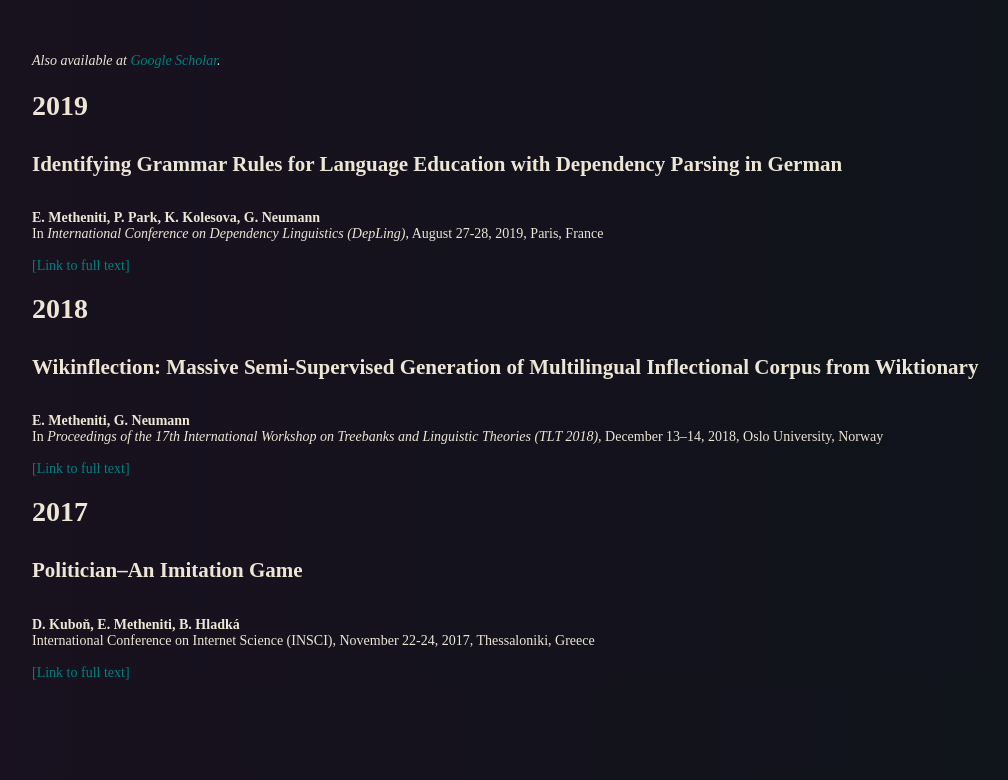
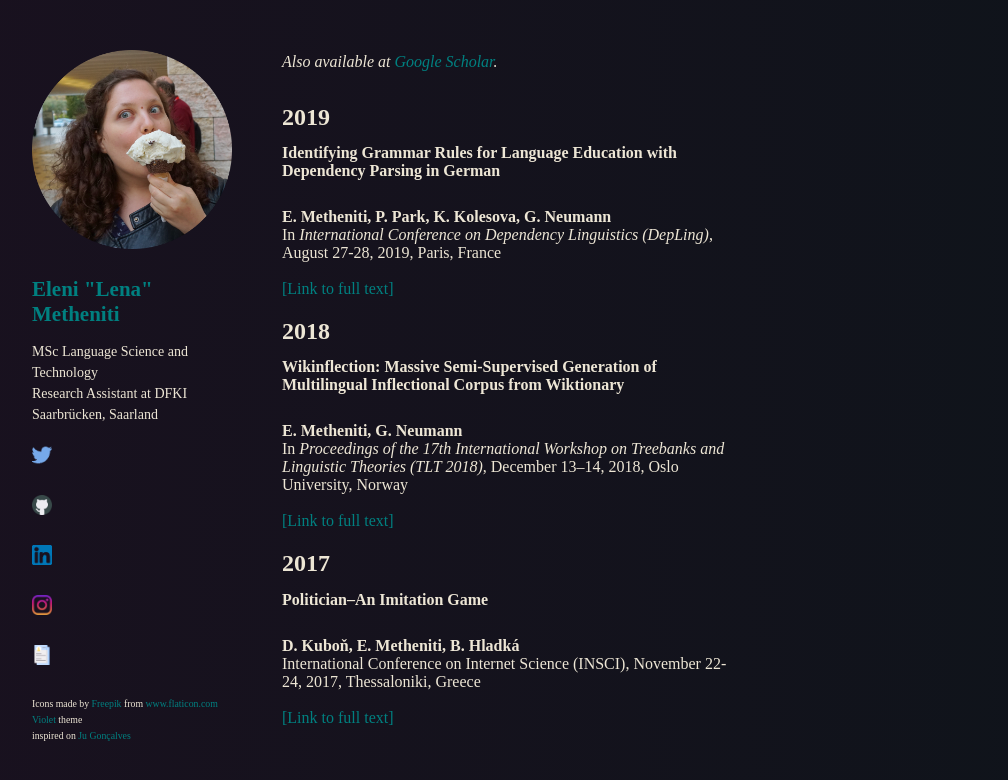
Before and after one commit to lenakmeth/lenakmeth.github.io, a Jekyll site: the page built from publications.html, in a window 1280 px wide. Shown: the top 780 px of the page, without its empty margins (68-1076 px from the left). Built offline with Jekyll 4.4.1, drawn with Linux system fonts in a browser that asks for light colours.

Commit message:
add cv icon

```diff
--- a/_sass/home.sass
+++ b/_sass/home.sass
@@ -35,8 +35,12 @@ span
   line-height: 1.5
 
 h1
-  font-size: 2em
-  margin-bottom: 30px
+  font-size: 1.5em
+  margin-bottom: 10px
+
+h2
+  font-size: 1em
+  margin-bottom: 10px
 
 strong
   font-weight: bold
--- a/publications.html
+++ b/publications.html
@@ -4,6 +4,36 @@ layout: default
 ---
 <!---![Profile Image]({{ site.url }}/{{ site.picture }})
 -->
+<header>
+  <img alt="{{ site.name }} picture" src="{{ site.picture }}" width=200px height=200px/>
+
+  <h1>
+    <strong><a href="./">{{ site.name }}</a></strong>
+  </h1>
+
+  <p>
+    MSc Language Science and Technology</br>
+    Research Assistant at DFKI </br>
+    Saarbrücken, Saarland</br>
+  </p>
+
+  <nav>
+    <a alt="Twitter" href="https://twitter.com/{{ site.twitter }}" target="_blank" rel="noopener"> <div class="container"><img src="src/icons/twitter.png" max-width="10%" max-height="10%"></div></a> &nbsp;&nbsp;
+    <a alt="Github" href="https://github.com/{{ site.github }}" target="_blank" rel="noopener"><div class="container"><img src="src/icons/github.png" max-width="10%" max-height="10%"></div></a> &nbsp;&nbsp;
+    <a alt="LinkedIn" href="https://www.linkedin.com/in/lenakmeth/" target="_blank" rel="noopener"><div class="container"><img src="src/icons/linkedin.png" max-width="10%" max-height="10%"></div></a> &nbsp;&nbsp;
+    <a alt="Instagram" href="https://www.instagram.com/lenakmeth/" target="_blank" rel="noopener"><div class="container"><img src="src/icons/instagram.png" max-width="10%" max-height="10%"></div></a> &nbsp;&nbsp;
+    <a alt="CV" href="{{ site.cv }}" target="_blank" rel="noopener"><div class="container"><img src="src/icons/cv.png" max-width="10%" max-height="10%"></div></a> &nbsp;&nbsp;
+  </nav>
+
+  <small>
+    Icons made by <a href="https://www.freepik.com/">Freepik</a> from <a href="https://www.flaticon.com/">www.flaticon.com</a> </br>
+    <a href="https://github.com/sergiokopplin/violet">Violet</a> theme
+    <br> inspired on <a href="http://cyberglot.me/">Ju Gonçalves</a>
+  </small>
+</header>
+
+
+<section class="content">
 <p>
 <em> Also available at <a href="https://scholar.google.com/citations?user=atTlou4AAAAJ&hl=en">Google Scholar</a>.</em>
 </p>
@@ -26,3 +56,5 @@ layout: default
 <ul>
     <li><h2>Politician&ndash;An Imitation Game</h2><br /><strong>D. Kuboň, E. Metheniti, B. Hladk&aacute;</strong><br />International Conference on Internet Science (INSCI),&nbsp;November 22-24, 2017, Thessaloniki, Greece<br /><br /><a href="https://link.springer.com/chapter/10.1007/978-3-319-77547-0_15">[Link to full text]</a></li>
 </ul>
+
+</section>
```
Also changed, not shown: index.html (+6 -7 lines), pronounce.html (+28 -0 lines), src/icons/cv.png (added).
